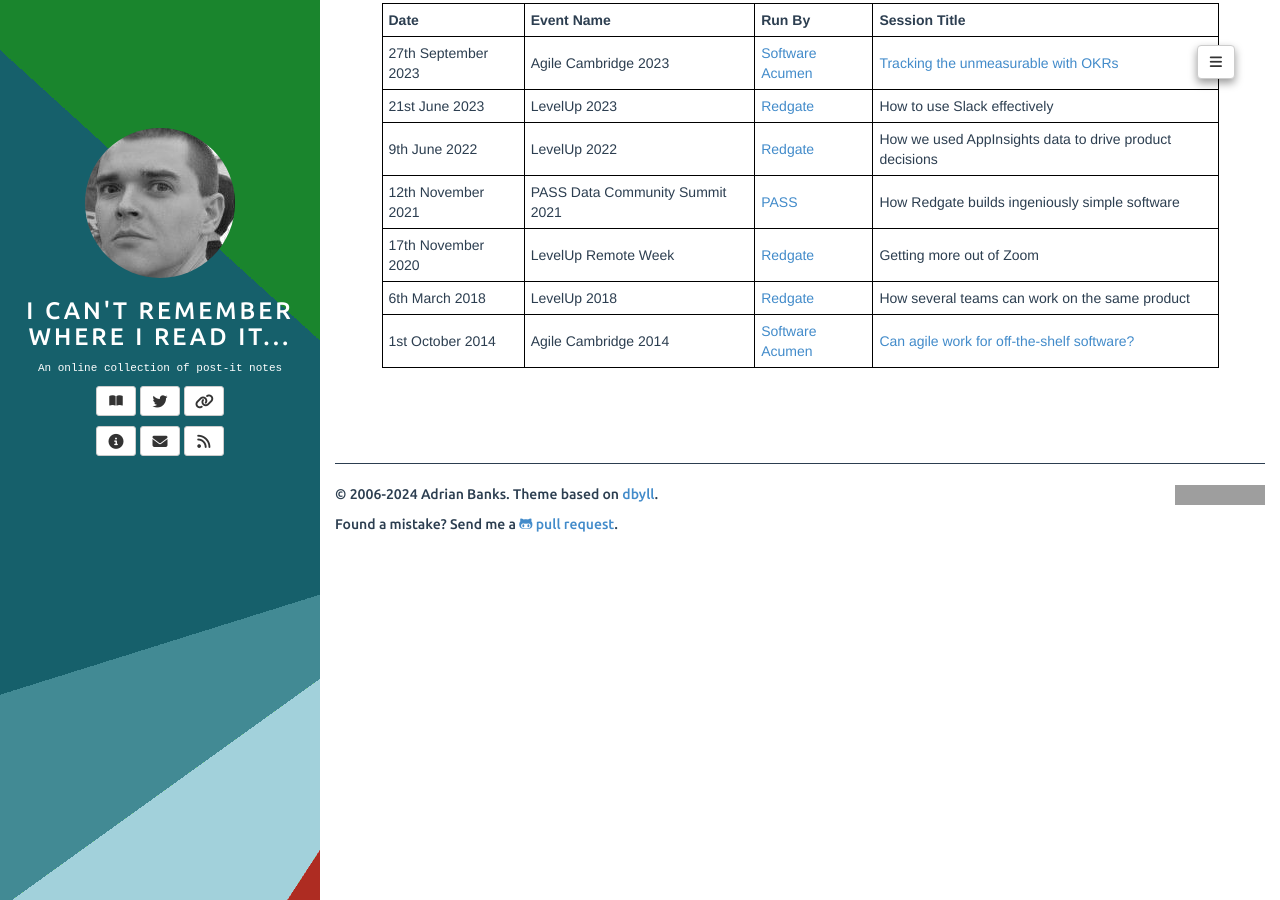
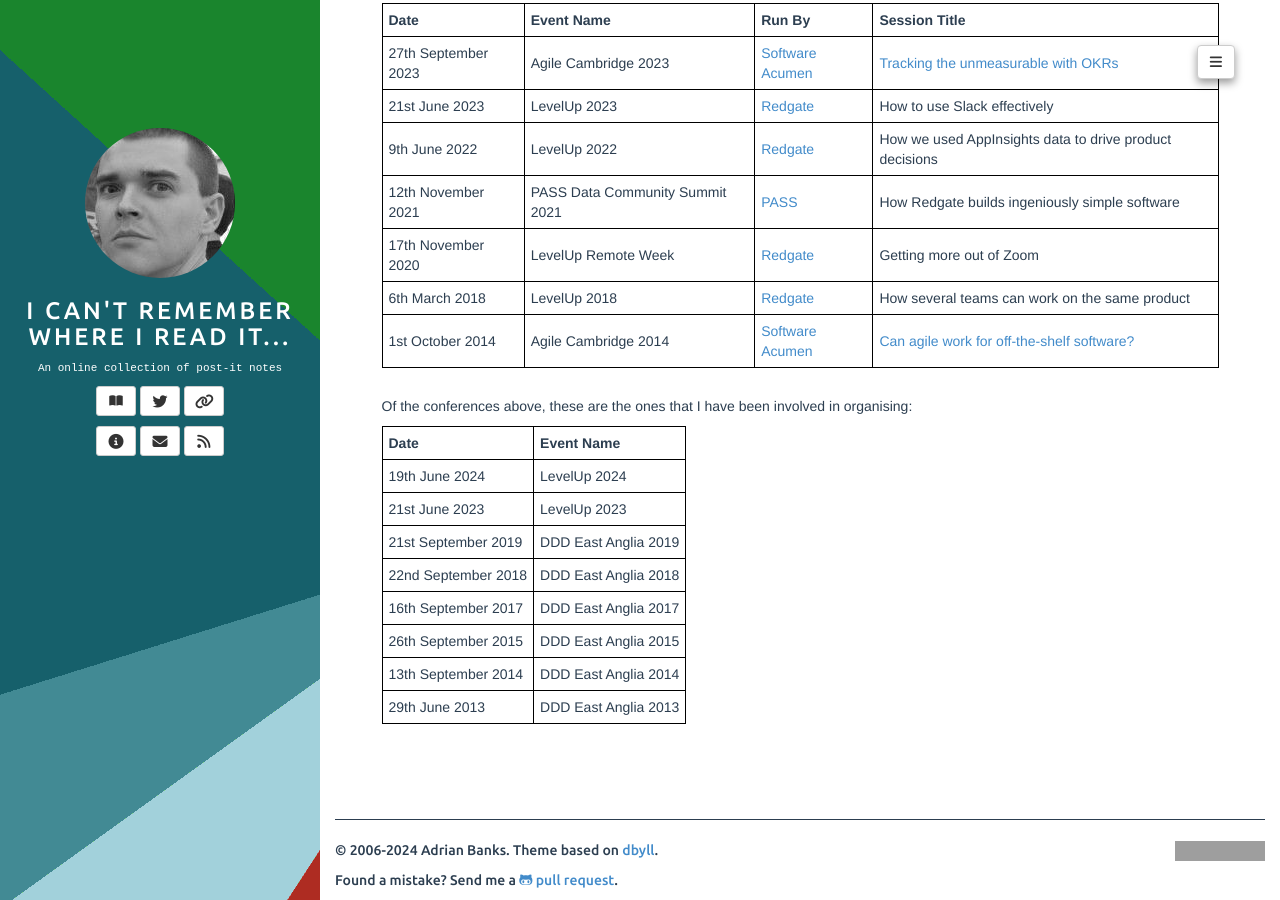
Before and after one commit to adrianbanks/adrianbanks.github.io, a Jekyll site: the page built from training.md, in a window 1280 px wide and 900 px high, scrolled down 3855 px. Built offline with Jekyll 4.4.1, drawn with Linux system fonts in a browser that asks for light colours; grey boxes are pictures that could not be loaded.

Commit message:
Add conference organiser details

```diff
--- a/training.md
+++ b/training.md
@@ -115,6 +115,21 @@ Of the conferences above, these are the ones that I have attended as a speaker:
 | 1st October 2014    | Agile Cambridge 2014             | [Software Acumen][10] | [Can agile work for off-the-shelf software?][31]        |
 {:.mdtable}
 
+Of the conferences above, these are the ones that I have been involved in organising:
+
+| **Date**            | **Event Name**       |
+| ------------------- | -------------------- |
+| 19th June 2024      | LevelUp 2024         |
+| 21st June 2023      | LevelUp 2023         |
+| 21st September 2019 | DDD East Anglia 2019 |
+| 22nd September 2018 | DDD East Anglia 2018 |
+| 16th September 2017 | DDD East Anglia 2017 |
+| 26th September 2015 | DDD East Anglia 2015 |
+| 13th September 2014 | DDD East Anglia 2014 |
+| 29th June 2013      | DDD East Anglia 2013 |
+{:.mdtable}
+
+
 
  [1]: https://www.developerdeveloperdeveloper.com
  [2]: https://www.dddsouthwest.com
```
